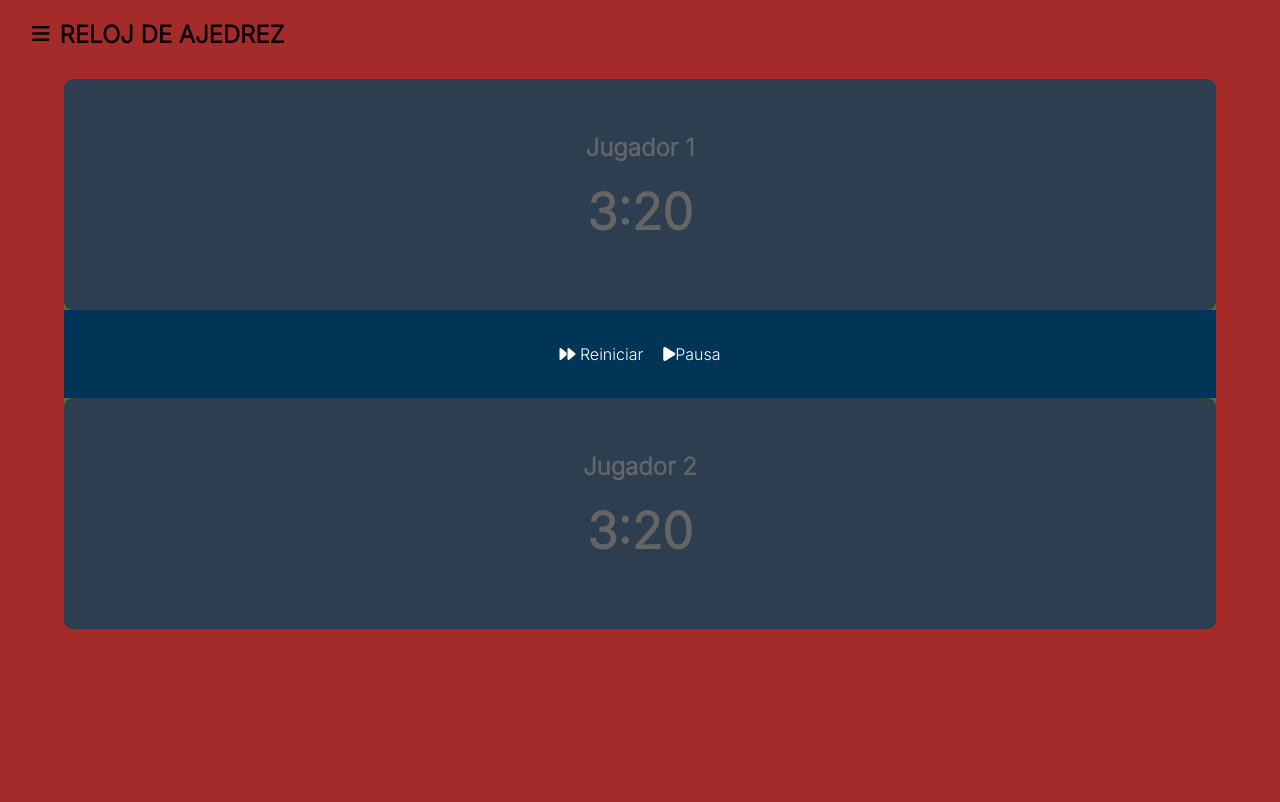
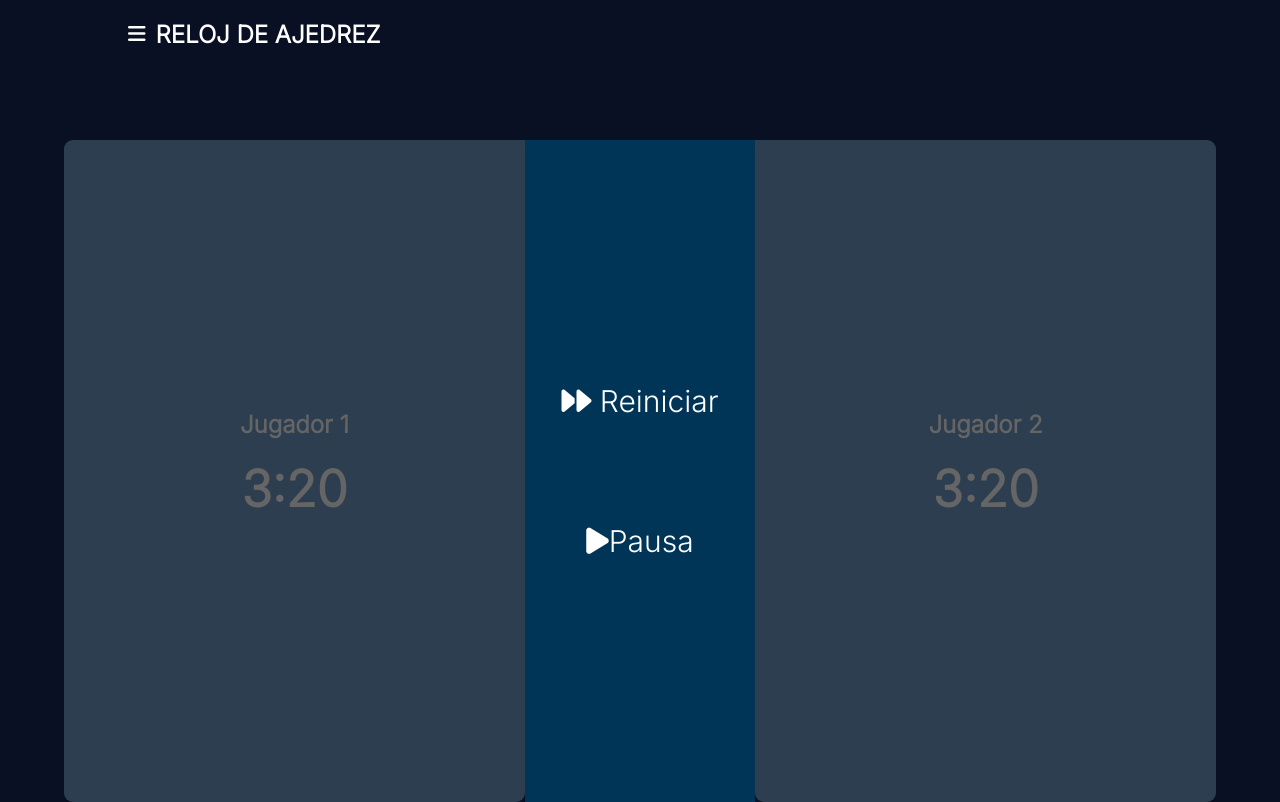
Before and after one commit to Diego03gGomez/chessclock_react, a React (Vite) app in the folder chessclock/: page / in a window 1280 px wide. Built offline with nearby package versions, Linux system fonts and the light colour scheme; a web font is replaced by a local one.

Commit message:
Arreglando el responsive para pantalla grande

```diff
--- a/chessclock/src/index.css
+++ b/chessclock/src/index.css
@@ -4,6 +4,8 @@
 
 body{
   margin: 0;
+  color: white;
+  background-color: #0a1023;
   padding: 0;
   font-family: 'Open Sans', sans-serif;
   font-family: 'Inter', sans-serif;
@@ -14,7 +16,7 @@ body{
 
 .chess-clock{
   color: white;
-  background-color: darkolivegreen ;
+  background-color: rgb(44, 62, 80) ;
   margin: auto;
   width: 60%;
   width: 300px;
@@ -58,7 +60,7 @@ header{
 .cont_header{
  /* background-color: brown;*/
   margin: auto;
-  width: 95%;
+  width: 90%;
   display: flex;
   align-items: center;
   gap: 10px;
@@ -288,6 +290,11 @@ background-color: #ff000000
   color: #00ffd2;
 }
 
+.chess-clock{
+  margin-top: 35px;
+  margin-top: 50px;
+}
+
 
 
 
@@ -347,6 +354,12 @@ background-color: #ff000000
   .cont_botones{
     flex-direction: column;
   }
+
+
+.chess-clock{
+  margin-top: 10px;
+}
+
 }
 
 
@@ -376,6 +389,30 @@ background-color: #ff000000
 
 @media (min-width:1024px){
   body{
-    background-color: brown;
+
   }
+
+  .chess-clock{
+    margin-top: 71px;
+    grid-template-columns: 2fr 1fr 2fr;
+  }
+
+  .cont_menu{
+    width: 30%;
+  }
+
+.controls{
+  font-size: 30px;
+  flex-direction: column;
+  gap: 104px;
 }
+
+.boton{
+  padding: 250px 0;
+}
+
+.cont_header{
+  width: 80%;
+}
+
+}
```
